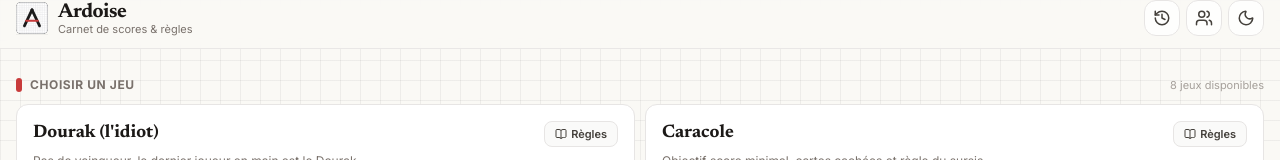
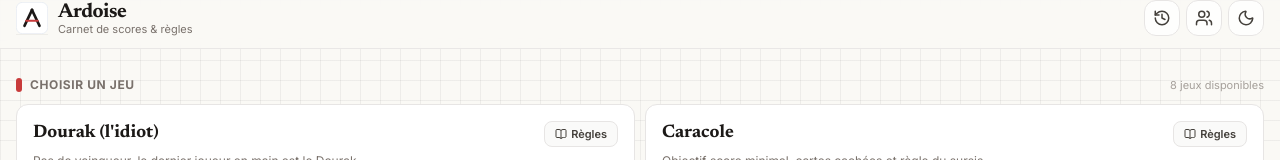
Before and after one commit to Artichou-code/ardoise, a React (Vite) app: page / in a window 1280 px wide. Shown: the top 160 px of the page. Built offline with nearby package versions, Linux system fonts and the light colour scheme.

Commit message:
fix: use ardoise-fav-white.svg and ardoise-fav.svg specifically in header logo area

```diff
--- a/src/components/ui/AppLogo.jsx
+++ b/src/components/ui/AppLogo.jsx
@@ -1,13 +1,13 @@
 import { useTheme } from '../../context/ThemeContext'
 
 /**
- * Logo officiel Ardoise :
- * - Mode Dark (sombre) : /logo-ardoise-noir.svg
- * - Mode White (clair) : /logo-ardoise-white.svg
+ * Logo dans la zone d'en-tête :
+ * - Mode Clair : /ardoise-fav-white.svg
+ * - Mode Sombre (Dark) : /ardoise-fav.svg
  */
 export function AppLogo({ className = 'w-8 h-8' }) {
   const { theme } = useTheme()
-  const src = theme === 'dark' ? '/logo-ardoise-noir.svg' : '/logo-ardoise-white.svg'
+  const src = theme === 'dark' ? '/ardoise-fav.svg' : '/ardoise-fav-white.svg'
 
   return (
     <img
```
